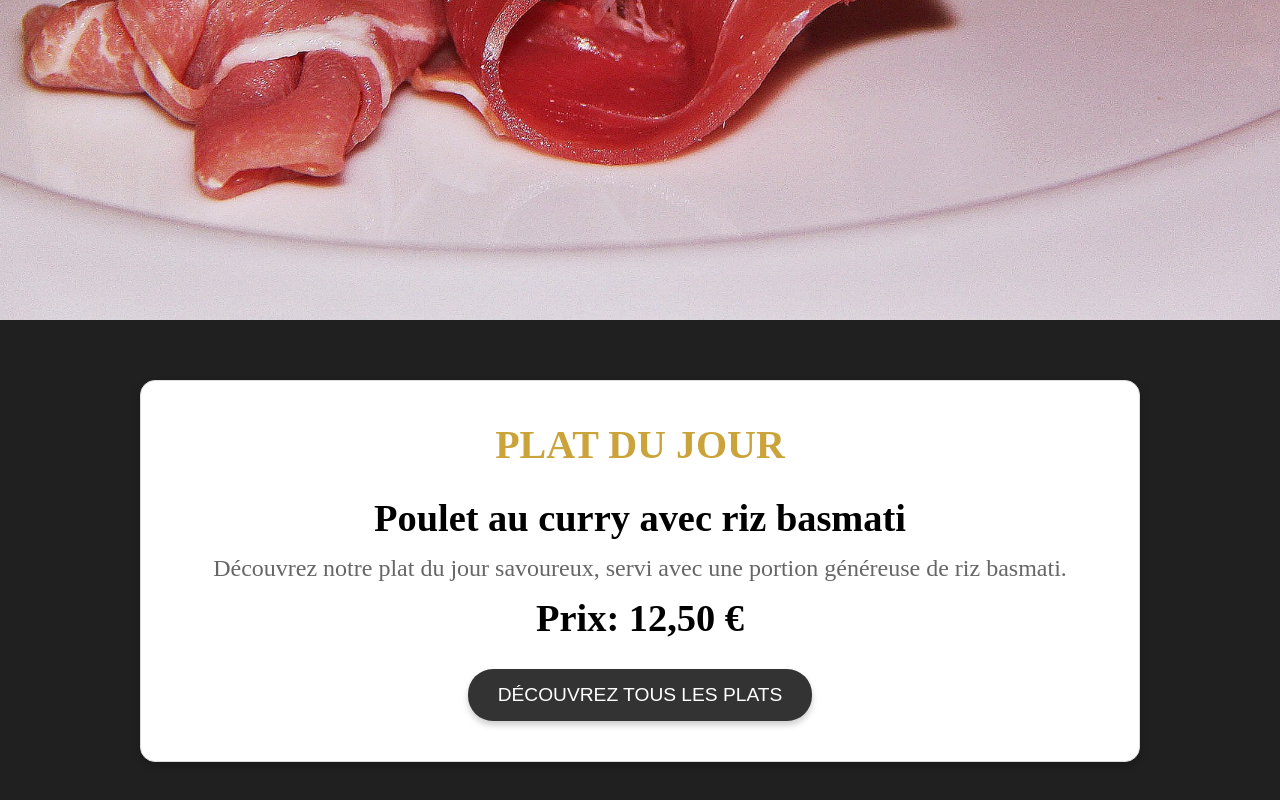
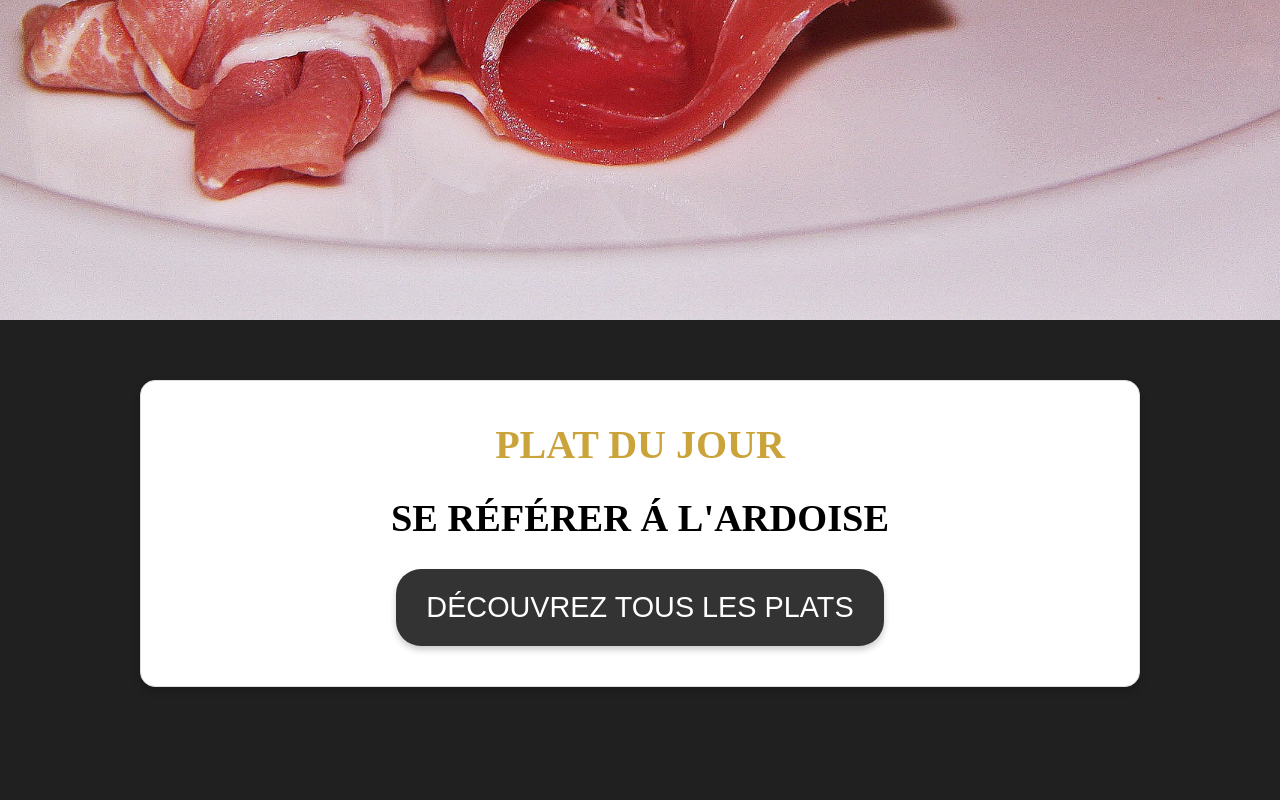
Before and after one commit to cyberfood1/cyberfood1, a plain HTML site: page index.html in a window 1280 px wide. Shown: the part 714-1514 px from the top of the page. After the commit the page ends 1461 px from the top, so only its background shows below. Drawn offline with Linux system fonts and the light colour scheme; files whose address does not match are found by name; a web font is replaced by a local one.

Commit message:
Add files via upload

```diff
--- a/index.html
+++ b/index.html
@@ -43,8 +43,7 @@
     <!-- Section Plat du Jour -->
     <div class="plat-du-jour">
         <h2>PLAT DU JOUR</h2>
-        <p><strong>Poulet au curry avec riz basmati</strong><br>
-        Découvrez notre plat du jour savoureux, servi avec une portion généreuse de riz basmati. <strong>Prix: 12,50 €</strong></p>
+        <p><strong>SE RÉFÉRER Á L'ARDOISE</strong><br>
         <!-- Gros bouton -->
         <a href="cyber-food.html" class="button">Découvrez tous les plats</a>
     </div>
```
